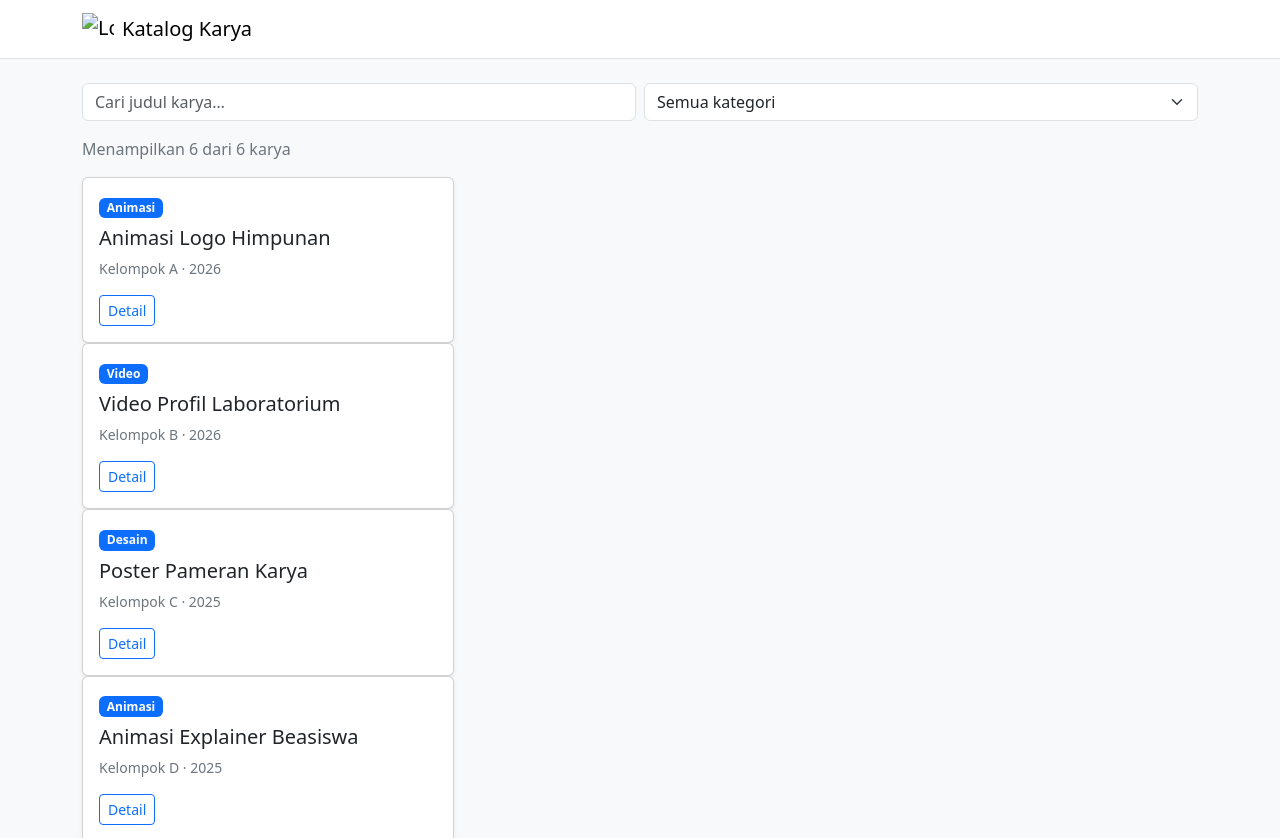
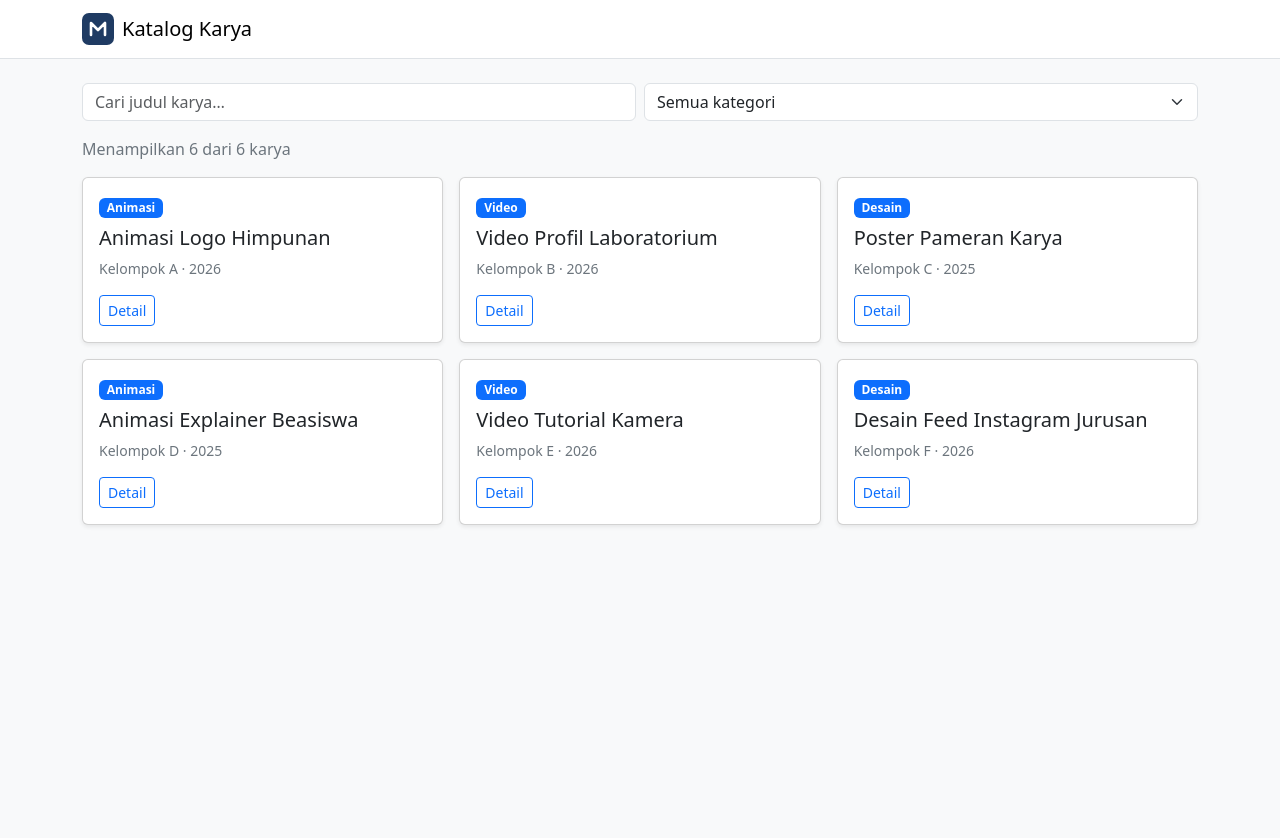
Before and after one commit to mohainulfuadfarisi/Latihan-P10, a plain HTML site: page index.html in a window 1280 px wide. Shown: the top 838 px of the page. After the commit the page ends 800 px from the top, so only its background shows below. Drawn offline with nearby package versions, Linux system fonts and the light colour scheme.

Commit message:
fix(layout): tambahkan kelas row pada kontainer galeri

```diff
--- a/index.html
+++ b/index.html
@@ -10,7 +10,7 @@
   <nav class="navbar bg-white border-bottom">
     <div class="container">
       <a class="navbar-brand d-flex align-items-center gap-2" href="#">
-        <img src="assets/logo.svgs" alt="Logo Katalog Karya" width="32" height="32">
+        <img src="assets/logo.svg" alt="Logo Katalog Karya" width="32" height="32">
         Katalog Karya
       </a>
     </div>
@@ -31,7 +31,7 @@
       </div>
     </div>
     <p id="jumlah" class="text-secondary"></p>
-    <div id="galeri" class="g-3"></div>
+    <div id="galeri" class="row g-3"></div>
     <div id="detail" class="alert alert-info mt-4" hidden></div>
   </main>
 
```
